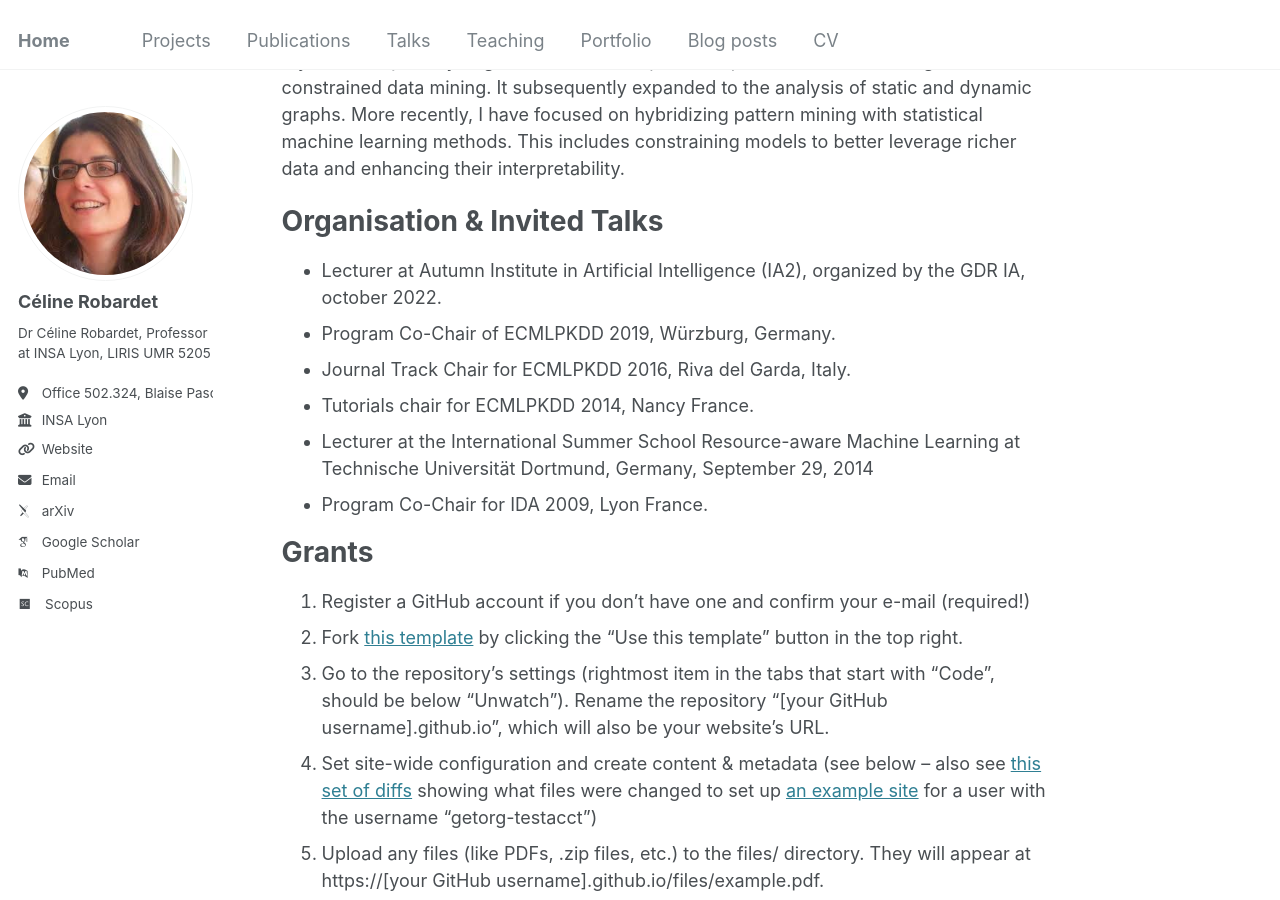
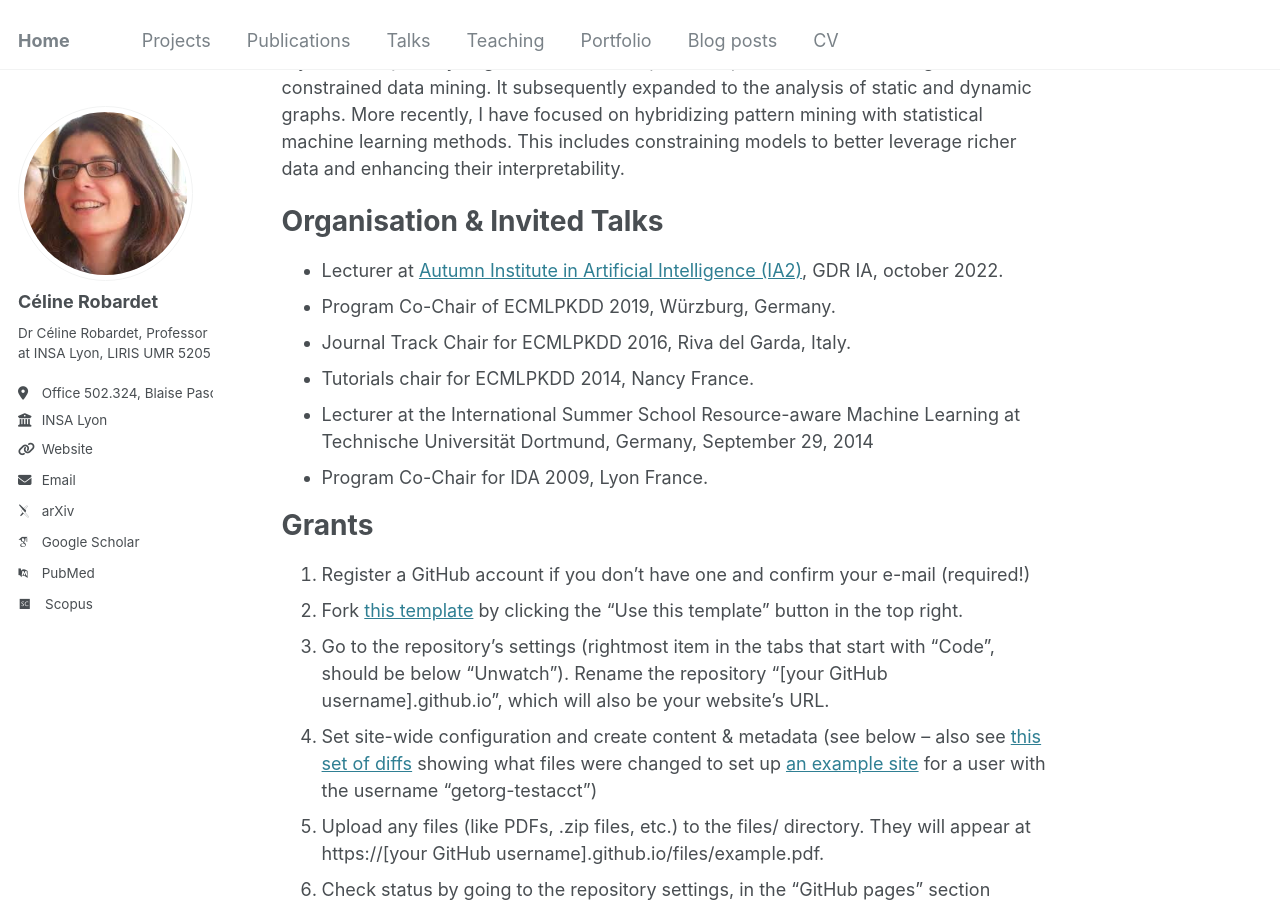
Before and after one commit to crobardet/crobardet.github.io, a Jekyll site: the page built from _pages/about.md, in a window 1280 px wide and 900 px high, scrolled down 341 px. Built offline with Jekyll 4.4.1, drawn with Linux system fonts in a browser that asks for light colours; some web fonts are replaced.

Commit message:
Update about.md

```diff
--- a/_pages/about.md
+++ b/_pages/about.md
@@ -15,7 +15,7 @@ Organisation & Invited Talks
 ======
 
 <ul>
-<li> Lecturer at Autumn Institute in Artificial Intelligence (IA2), organized by the GDR IA, october 2022.</li>
+<li> Lecturer at <a href="https://ia2.gdria.fr/ia2-2022/">Autumn Institute in Artificial Intelligence (IA2)</a>, GDR IA, october 2022.</li>
 <li> Program Co-Chair of ECMLPKDD 2019, Würzburg, Germany.</li>
 <li>Journal Track Chair for ECMLPKDD 2016, Riva del Garda, Italy.</li>
 <li>Tutorials chair for ECMLPKDD 2014, Nancy France.</li>
```
